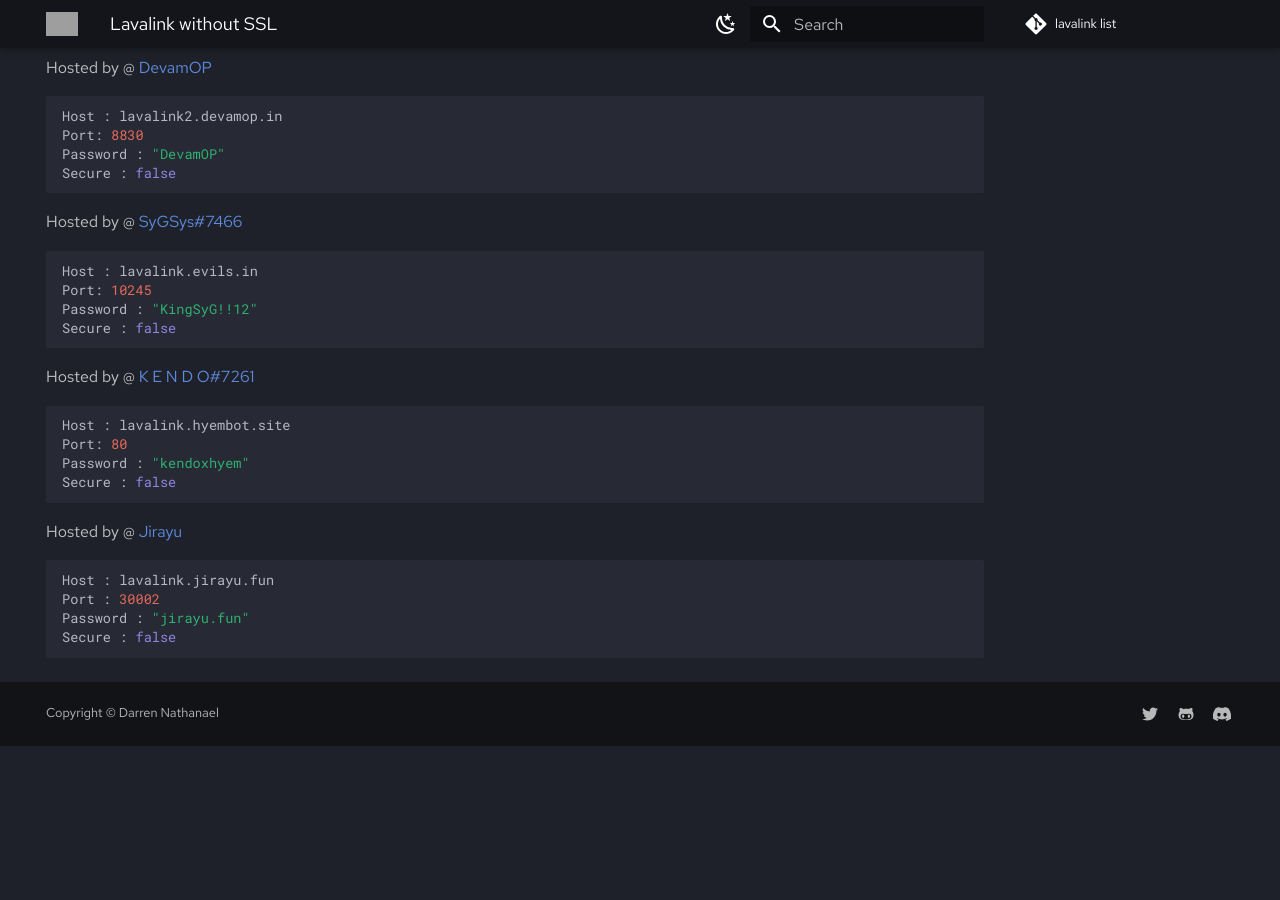
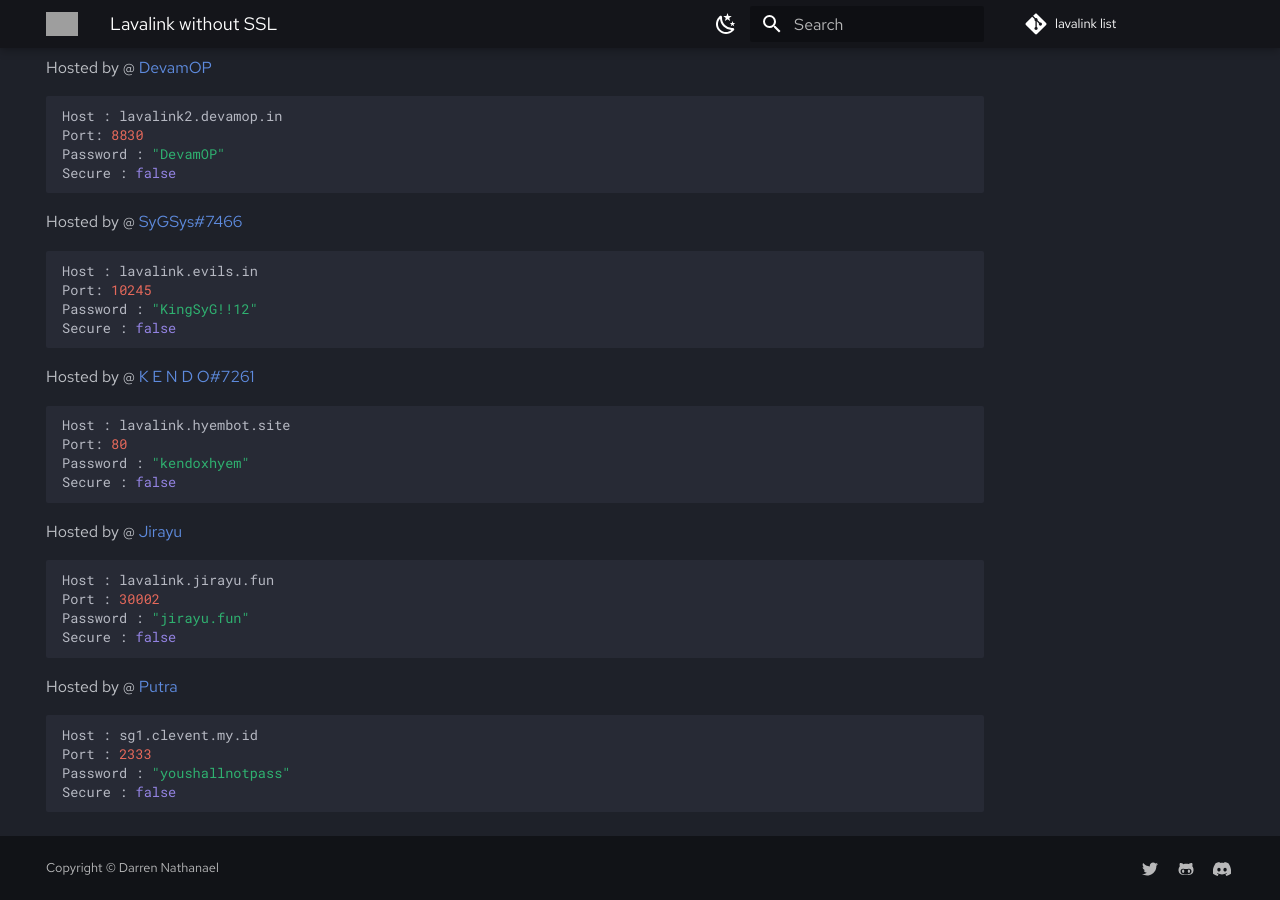
Before and after one commit to DarrenOfficial/lavalink-list, an MkDocs documentation site: the page built from docs/NoSSL/lavalink-without-ssl.md, in a window 1280 px wide and 900 px high, scrolled down 3448 px. Built offline with MkDocs 1.6.1 and Material for MkDocs 9.7.7, drawn with Linux system fonts in a browser that asks for light colours; comment, search, counter and statistics services are not loaded; before the commit the page ends 4194 px from its top, so only the background shows below that; grey boxes are pictures that could not be loaded.

Commit message:
Update lavalink-without-ssl.md (#303)

````diff
--- a/docs/NoSSL/lavalink-without-ssl.md
+++ b/docs/NoSSL/lavalink-without-ssl.md
@@ -206,3 +206,11 @@ Port : 30002
 Password : "jirayu.fun"
 Secure : false
 ```
+
+Hosted by @ [Putra](https://putraa.my.id)
+```bash
+Host : sg1.clevent.my.id
+Port : 2333
+Password : "youshallnotpass"
+Secure : false
+```
````
